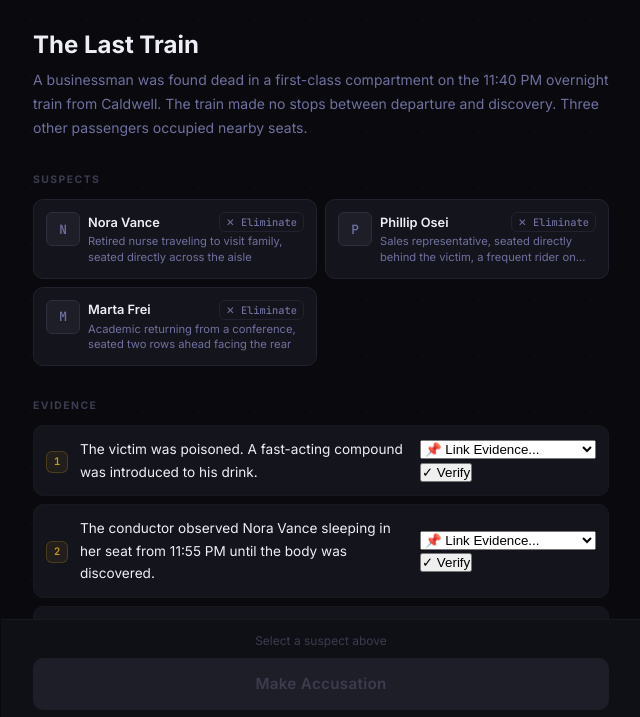
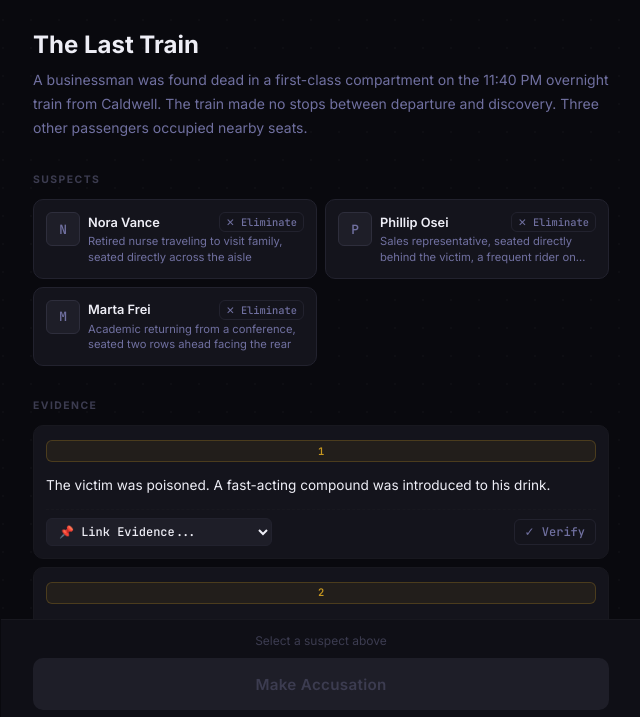
Before and after one commit to RuchitAgrawal/deduction-puzzle, a plain HTML site: page index.html in a window 1280 px wide. Shown: the part 78-795 px from the top of the page, without its empty margins (319-959 px from the left). Drawn offline with Linux system fonts and the light colour scheme; no server answers.

Commit message:
Style evidence attribution controls and colored link indicators

```diff
--- a/css/style.css
+++ b/css/style.css
@@ -552,48 +552,94 @@ body::before {
   margin-top: 2px;
 }
 
-/* Interactive Clue Highlighting */
+/* Interactive Clue Highlighting and Attribution Tagging */
 .interactive-clue {
-  cursor: pointer;
-  transition: background var(--t-fast), border-color var(--t-fast), transform var(--t-fast), box-shadow var(--t-fast);
-  position: relative;
-  align-items: center;
-  justify-content: space-between;
+  flex-direction: column;
+  align-items: stretch;
+  gap: var(--sp-3);
+  transition: background var(--t-fast), border-color var(--t-fast), box-shadow var(--t-fast);
 }
 
-.interactive-clue:hover {
-  background: var(--bg-card-hover);
-  border-color: var(--border-strong);
-  transform: translateX(2px);
+.clue-main-content {
+  display: flex;
+  align-items: flex-start;
+  gap: var(--sp-2);
 }
 
 .clue-text {
   flex: 1;
 }
 
-.clue-status-badge {
-  font-size: 0.7rem;
+.clue-actions-row {
+  display: flex;
+  align-items: center;
+  justify-content: space-between;
+  gap: var(--sp-2);
+  padding-top: var(--sp-2);
+  border-top: 1px dashed var(--border-subtle);
+}
+
+.clue-tag-select {
+  background: var(--bg-elevated);
+  border: 1px solid var(--border-default);
+  color: var(--text-primary);
+  font-size: 0.75rem;
   font-family: var(--font-mono);
-  color: var(--green);
-  background: var(--green-bg, rgba(16, 185, 129, 0.15));
-  border: 1px solid var(--green-border, rgba(16, 185, 129, 0.3));
-  padding: 2px 6px;
+  padding: 4px 8px;
   border-radius: var(--r-sm);
-  opacity: 0;
-  transform: scale(0.9);
-  transition: opacity var(--t-fast), transform var(--t-fast);
-  pointer-events: none;
+  cursor: pointer;
+  outline: none;
+  transition: border-color var(--t-fast);
+}
+
+.clue-tag-select:focus {
+  border-color: var(--amber);
+}
+
+.clue-verify-btn {
+  font-size: 0.75rem;
+  font-family: var(--font-mono);
+  background: transparent;
+  border: 1px solid var(--border-default);
+  color: var(--text-secondary);
+  padding: 4px 10px;
+  border-radius: var(--r-sm);
+  cursor: pointer;
+  transition: all var(--t-fast);
+}
+
+.clue-verify-btn:hover {
+  background: var(--bg-elevated);
+  color: var(--text-primary);
+}
+
+.clue-verify-btn.active {
+  background: rgba(16, 185, 129, 0.15);
+  border-color: #10b981;
+  color: #10b981;
 }
 
 .clue-item.highlighted-clue {
   background: var(--bg-card-hover);
-  border-color: var(--green, #10b981);
-  box-shadow: 0 0 12px rgba(16, 185, 129, 0.15);
+  border-color: rgba(16, 185, 129, 0.4);
+  box-shadow: 0 0 12px rgba(16, 185, 129, 0.1);
 }
 
-.clue-item.highlighted-clue .clue-status-badge {
-  opacity: 1;
-  transform: scale(1);
+.clue-item.tag-motive {
+  border-left: 4px solid #f59e0b;
+}
+
+.clue-item.tag-alibi {
+  border-left: 4px solid #38bdf8;
+}
+
+.clue-item.tag-lie {
+  border-left: 4px solid #ef4444;
+}
+
+.clue-item.tag-suspect {
+  border-left: 4px solid #a855f7;
+  background: rgba(168, 85, 247, 0.05);
 }
 
 /* Hint area */
```
